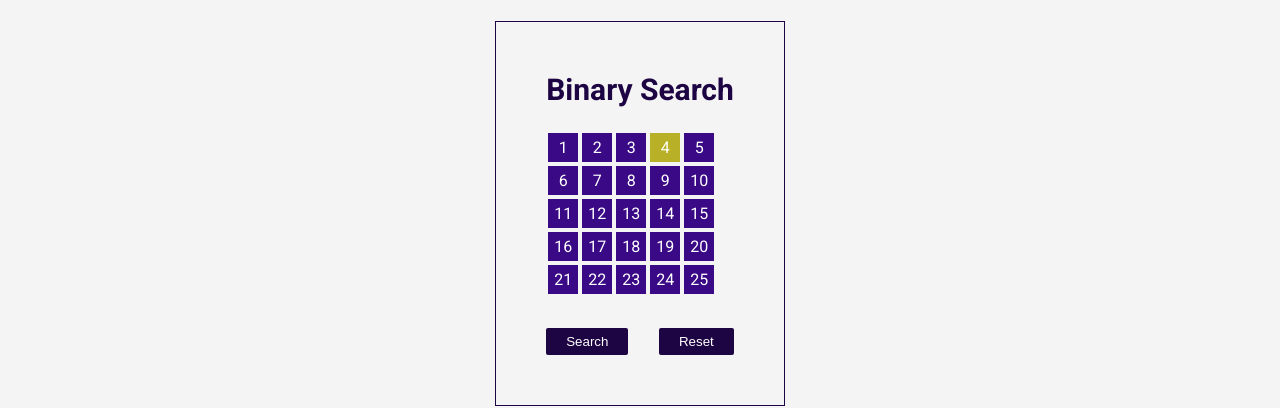
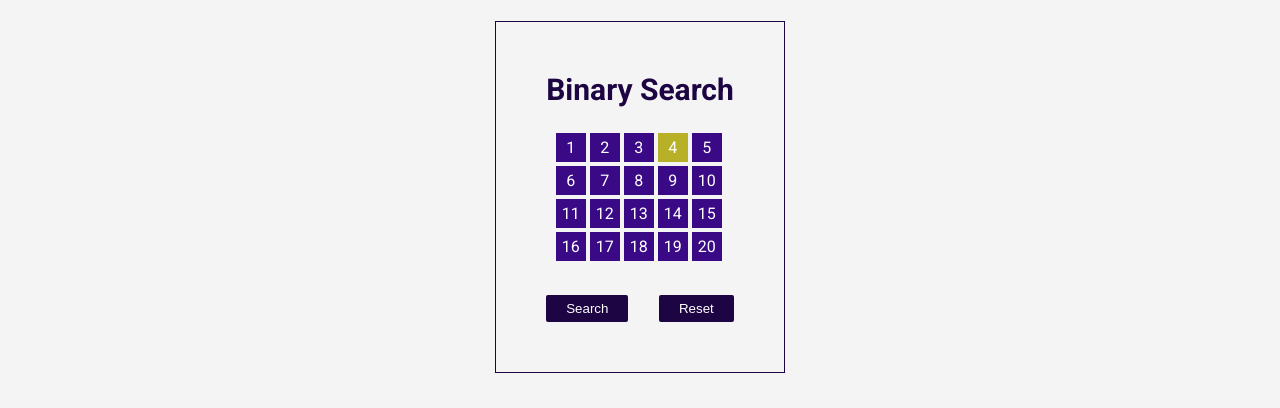
Before and after one commit to Ice-Cap/my-portfolio-website, a React (Create React App) app: page / in a window 1280 px wide. Shown: the part 1920-2328 px from the top of the page. Built offline with nearby package versions, Linux system fonts and the light colour scheme.

Commit message:
update search to allow clicking to change needle

```diff
--- a/src/components/algorithms/BinarySearch.js
+++ b/src/components/algorithms/BinarySearch.js
@@ -4,9 +4,8 @@ import { delay } from '../../utils/utils';
 function BinarySearch(props) {
     const [state, setState] = useState({
         currIndex: null,
-        nextIndex: null,
         needle: 4,
-        array: [1, 2, 3, 4, 5, 6, 7, 8, 9, 10, 11, 12, 13, 14, 15, 16, 17, 18, 19, 20, 21, 22, 23, 24, 25]
+        array: [1, 2, 3, 4, 5, 6, 7, 8, 9, 10, 11, 12, 13, 14, 15, 16, 17, 18, 19, 20]
     });
 
     async function search() {
@@ -15,7 +14,7 @@ function BinarySearch(props) {
         let mid = Math.floor((high + low) / 2);
 
         while (low <= high) {
-            await delay(200);
+            await delay(250);
             setState((prev) => {
                 return {...prev, currIndex: mid};
             });
@@ -36,23 +35,28 @@ function BinarySearch(props) {
     function reset() {
         setState((prev) => ({
             ...prev,
-            currIndex: null,
-            nextIndex: null
+            currIndex: null
         }));
     }
 
     const display = state.array.map((item, index) => {
         const isCurrent = index === state.currIndex;
-        const isNext = index === state.nextIndex;
         const isNeedle = item === state.needle;
-        const isFound = state.array[state.currIndex] === state.needle;
+        const isFound = (state.array[state.currIndex] === state.needle) && (state.currIndex === index);
 
         let classes = 'search-item ';
         if (isCurrent) classes += 'current ';
-        if (isNext) classes += 'next ';
         if (isNeedle) classes += 'needle ';
         if (isFound) classes += 'found ';
-        return <span className={classes} key={item + '-' + index}>{item}</span>;
+        return (
+            <span
+                className={classes}
+                key={item + '-' + index}
+                onClick={() => setState((prev) => ({...prev, needle: item}))}
+            >
+                {item}
+            </span>
+        );
     });
     return (
         <div className='algo search'>
--- a/src/scss/components/_algos.scss
+++ b/src/scss/components/_algos.scss
@@ -30,8 +30,9 @@
 
     .search-container {
         display: flex;
-        max-width: 170px;
+        width: 185px;
         flex-wrap: wrap;
+        justify-content: center;
     }
 
     .search-buttons-container {
@@ -40,7 +41,6 @@
     }
 
     .search-item {
-        // display: inline-block;
         display: flex;
         align-items: center;
         justify-content: center;
@@ -49,6 +49,11 @@
         width: 30px;
         padding: 5px;
         color: #fff;
+
+        &:hover {
+            cursor: pointer;
+            background-color: lighten($primary-color-100, 10%);
+        }
 
         &.current {
             background-color: gray;
```
